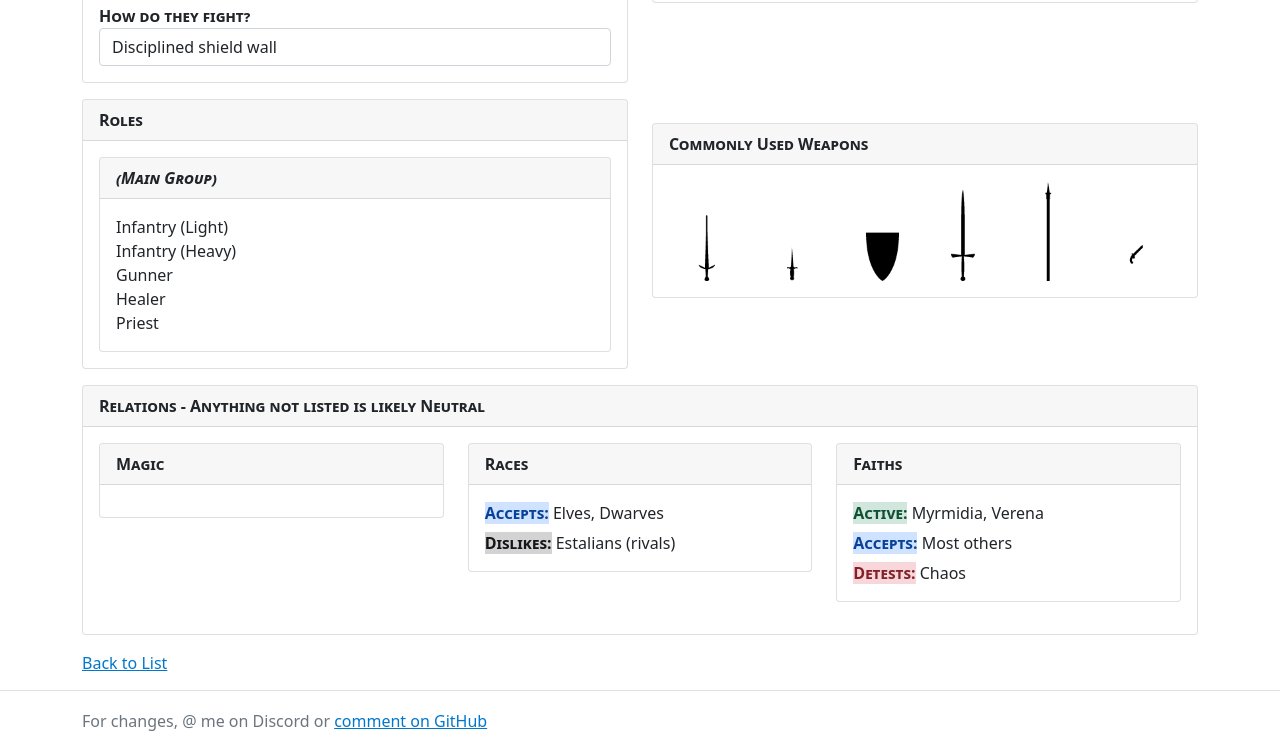
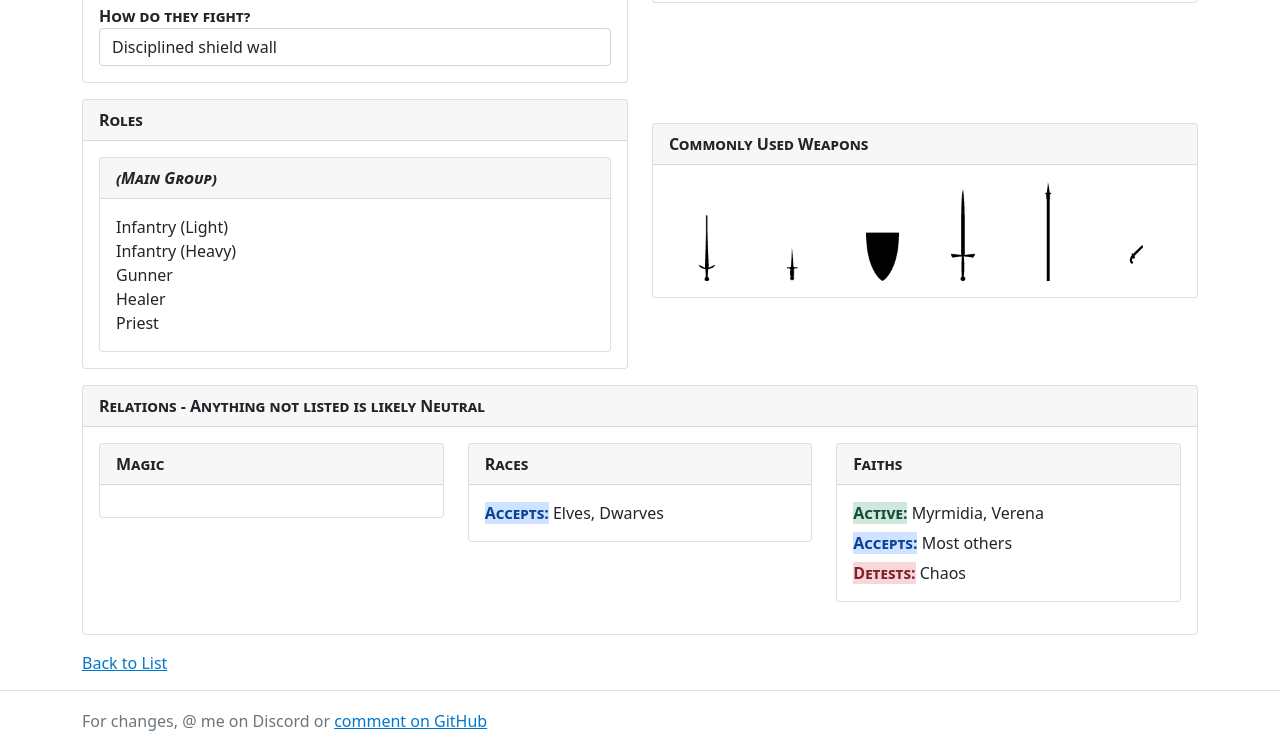
Before and after one commit to adric-clifton/sc-brisbane-unofficial, a plain HTML site: page docs/Warbands/10.html in a window 1280 px wide. Shown: the part 1073-1824 px from the top of the page. Drawn offline with Linux system fonts and the light colour scheme.

Commit message:
the doggies like Estalians now

```diff
--- a/docs/Warbands/10.html
+++ b/docs/Warbands/10.html
@@ -198,10 +198,6 @@
                                                         <label class="control-label inline alert-primary">Accepts</label>
                                                         <label class="form-control inline" for="Warband_RacesAccepts">Elves, Dwarves</label>
                                                     </div>
-                                                    <div class="form-group">
-                                                        <label class="control-label inline alert-dark">Dislikes</label>
-                                                        <label class="form-control inline" for="Warband_RacesDislikes">Estalians (rivals)</label>
-                                                    </div>
                                                 </div>
                                             </div>
                                         </div>
--- a/xml/10-morte.xml
+++ b/xml/10-morte.xml
@@ -27,7 +27,7 @@
 		<Relation Name="Races">
 			<Likes></Likes>
 			<Accepts>Elves, Dwarves</Accepts>
-			<Dislikes>Estalians (rivals)</Dislikes>
+			<Dislikes></Dislikes>
 			<Detests></Detests>
 		</Relation>
 		<Relation Name="Faith">
```
